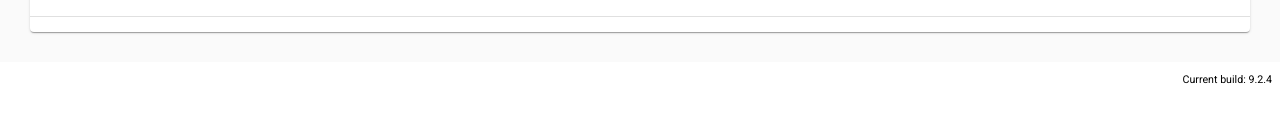
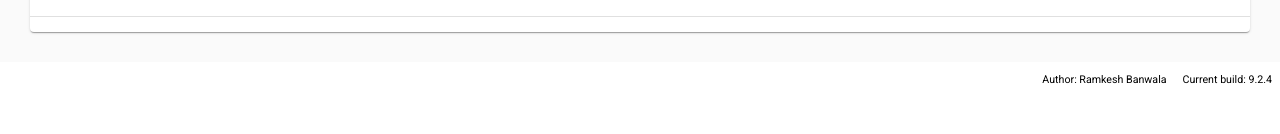
Before and after one commit to RamkeshBanwala/survey, an Angular app: page / in a window 1280 px wide. Shown: the part 166-300 px from the top of the page. Built offline with nearby package versions, Linux system fonts and the light colour scheme.

Commit message:
added Author tag

```diff
--- a/src/app/app.component.html
+++ b/src/app/app.component.html
@@ -18,8 +18,8 @@
     </mat-card>
   </main>
 </div>
-<span class="version-info">Current build: 9.2.4</span>
-
+<span class="version-info">Current build: 9.2.4 </span>
+<span class="version-info">Author:  Ramkesh Banwala </span>
 <!-- <div class="survey-label">Raised</div>
 <div class="survey-button-row">
   <button mat-raised-button>Basic</button>
```
